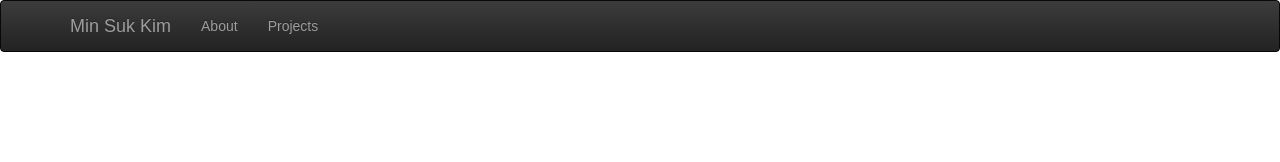
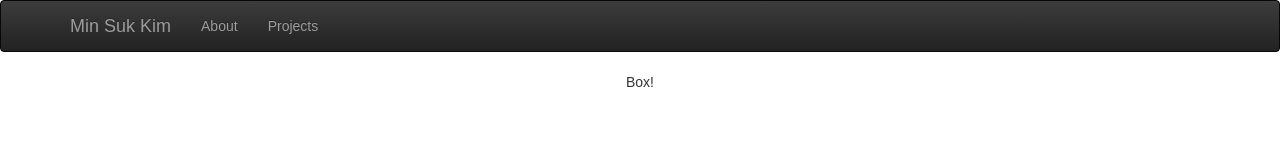
Before and after one commit to mk4555/sample-app, a React (Create React App) app: page / in a window 1280 px wide. Shown: the top 162 px of the page. Built offline with nearby package versions, Linux system fonts and the light colour scheme.

Commit message:
box component added

```diff
--- a/package.json
+++ b/package.json
@@ -3,6 +3,7 @@
   "version": "0.1.0",
   "private": true,
   "dependencies": {
+    "create-react-class": "^15.6.3",
     "react": "^16.4.2",
     "react-bootstrap": "^0.32.3",
     "react-dom": "^16.4.2",
--- a/src/App.js
+++ b/src/App.js
@@ -1,12 +1,13 @@
 import React, { Component } from 'react';
 import './App.css';
 import Header from './components/Header';
-
+import Box from './components/Box';
 class App extends Component {
   render() {
     return (
       <div className="App">
         <Header></Header>
+        <Box></Box>
       </div>
     );
   }
--- /dev/null
+++ b/src/components/Box.js
@@ -0,0 +1,14 @@
+import React from 'react'
+import PropTypes from 'prop-types'
+
+class Box extends React.Component {
+  render () {
+    return(
+      <div>
+        Box!
+      </div>
+    )
+  }
+}
+
+export default Box;
--- a/src/components/Header.js
+++ b/src/components/Header.js
@@ -1,5 +1,6 @@
 import React, { Component } from 'react';
 import { Navbar, Nav, NavItem } from 'react-bootstrap';
+
 class Header extends Component {
   render() {
     return(
```
Also changed, not shown: 1 other file (tests, documents, lock files or other folders).
